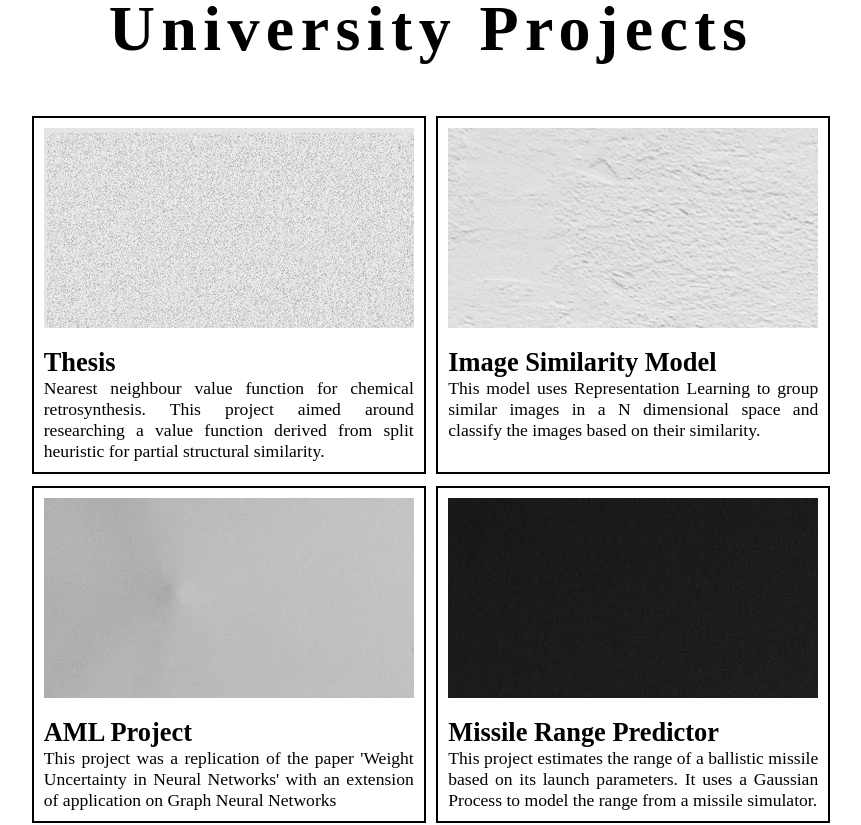
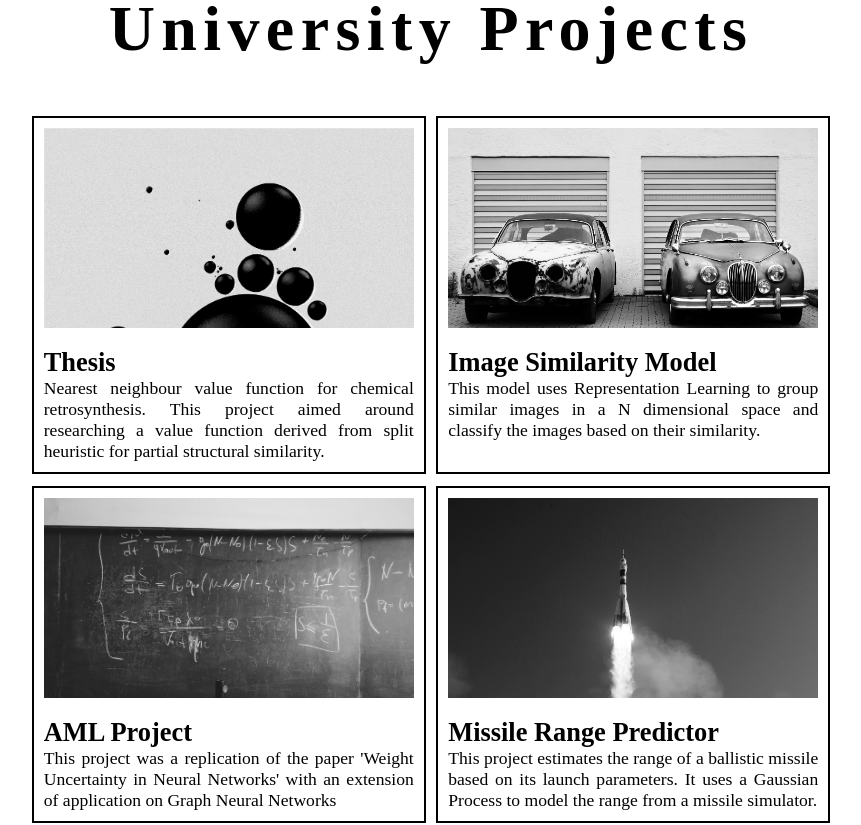
Before and after one commit to ms2892/ms2892.github.io, a React (Create React App) app: page / in a window 1280 px wide. Shown: the part 3060-3885 px from the top of the page, without its empty margins (209-1070 px from the left). Built offline with nearby package versions, Linux system fonts and the light colour scheme; a web font is replaced by a local one.

Commit message:
Fixed Background size issue for projects

```diff
--- a/src/single_page_application/components/projects/components/projectItem.js
+++ b/src/single_page_application/components/projects/components/projectItem.js
@@ -1,5 +1,4 @@
 import React from 'react';
-import '../src/css/projects.css'
 import PropTypes from 'prop-types';
 
 function ProjectItem(props) {
@@ -9,7 +8,7 @@ function ProjectItem(props) {
 
         <div className='project'>
             <a href={props.projectLink}>
-                <div className='project-image' style={{background:'url('+props.projectImage+')'}}></div>
+                <div className='project-image' style={{background:'url('+props.projectImage+')', backgroundSize:'cover'}}></div>
                 <div className='project-body'>
                     <h2 className='project-title'>{props.projectTitle}</h2>
                     <p className='project-description'>{props.projectDescription}</p>
--- a/src/single_page_application/components/projects/src/css/projects.css
+++ b/src/single_page_application/components/projects/src/css/projects.css
@@ -30,7 +30,6 @@
     height: 200px;
     margin-bottom: 5%;
     filter: grayscale(100%);
-    background-size:cover;
     transition: 0.2s;
 }
 
```
